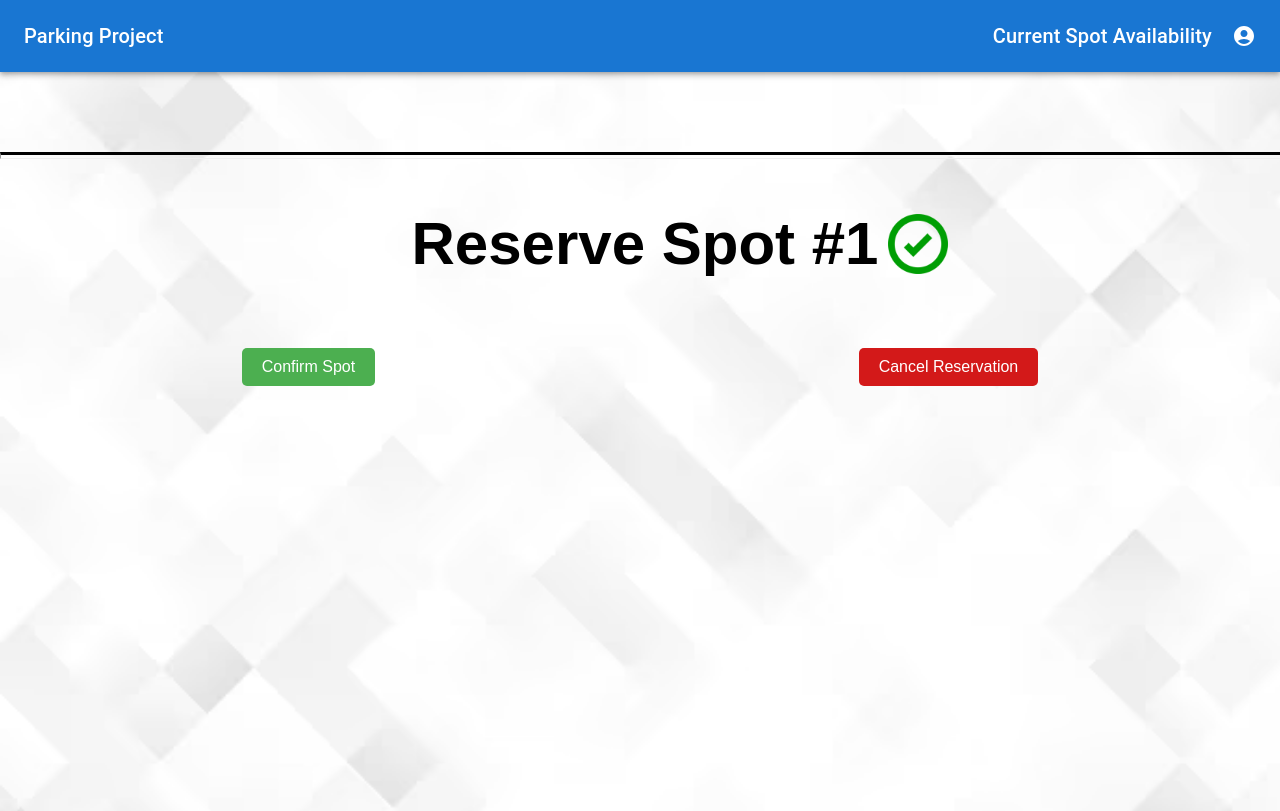
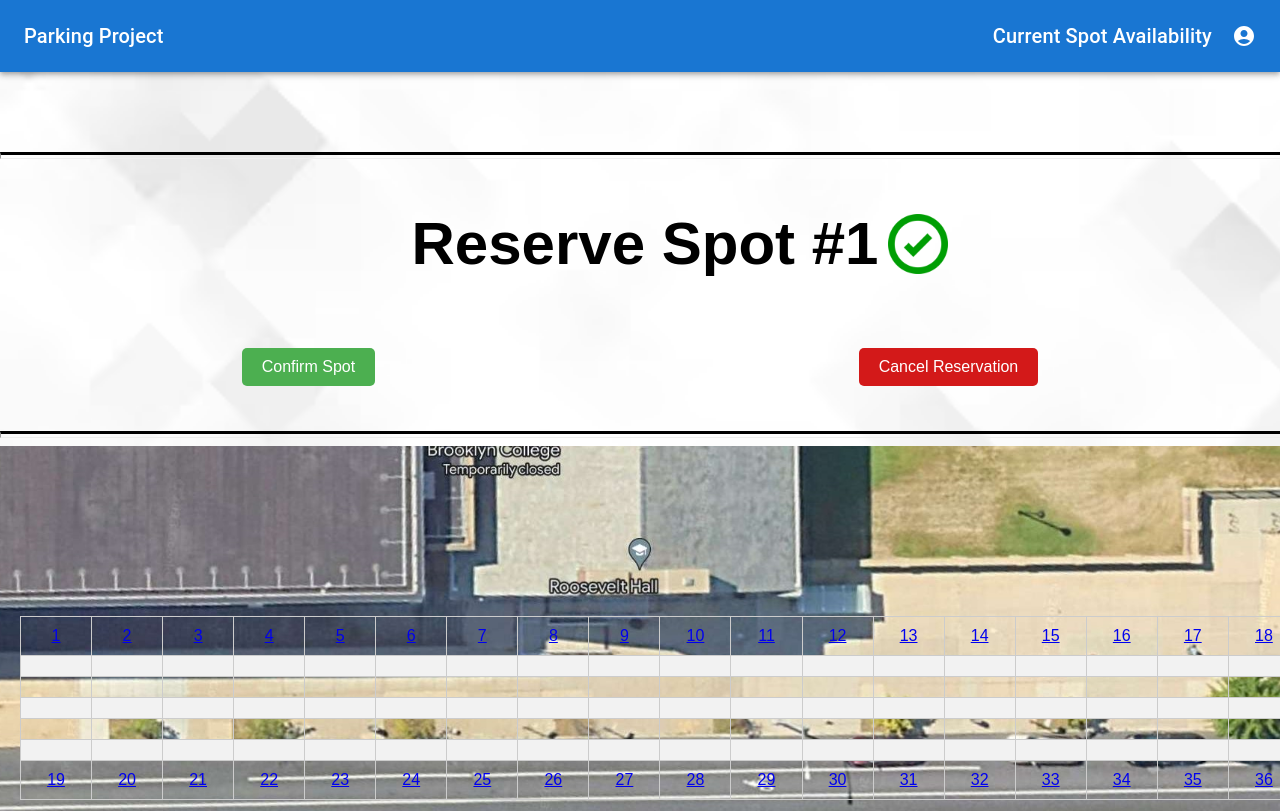
Before and after one commit to hafeefas/HCIParking, a React (Create React App) app: page /HCIParking/reservedSpots/1 in a window 1280 px wide. Shown: the top 811 px of the page. Built offline with nearby package versions, Linux system fonts and the light colour scheme.

Commit message:
made map appear on botton of reservation page

```diff
--- a/src/reservedSpots/reservedSpot.css
+++ b/src/reservedSpots/reservedSpot.css
@@ -28,7 +28,7 @@
   border-top: 3px solid rgb(0, 0, 0);
   height: 3px;
   width: 100%;
-  margin-top: 550px;
+  margin-top: 35px;
 }
 
 .timeleft-prompt {
--- a/src/reservedSpots/reservedspots.js
+++ b/src/reservedSpots/reservedspots.js
@@ -2,6 +2,7 @@ import React, { useState, useEffect } from "react";
 import { useParams, useNavigate } from "react-router-dom";
 import "./reservedSpot.css";
 import logo from "./checkmark.png";
+import MMap from "../mainMap/MMap";
 
 function ReservedSpot(props) {
   const { spotNumber } = useParams();
@@ -10,6 +11,11 @@ function ReservedSpot(props) {
   const [timer, setTimer] = useState("10:00");
   const [isConfirmed, setIsConfirmed] = useState(false); // State to track confirmation status
   const [timerActive, setTimerActive] = useState(false); // State to control timer activation
+
+
+  const [spots] = useState(new Map(
+    Array.from({ length: 36 }, (_, i) => [i + 1, "OPEN"])
+  ));
 
   useEffect(() => {
     let timerId;
@@ -92,6 +98,9 @@ function ReservedSpot(props) {
         </div>
       )}
       <hr className="bottom-line" />
+
+      <MMap spots={spots}/>
+
     </div>
   );
 }
```
